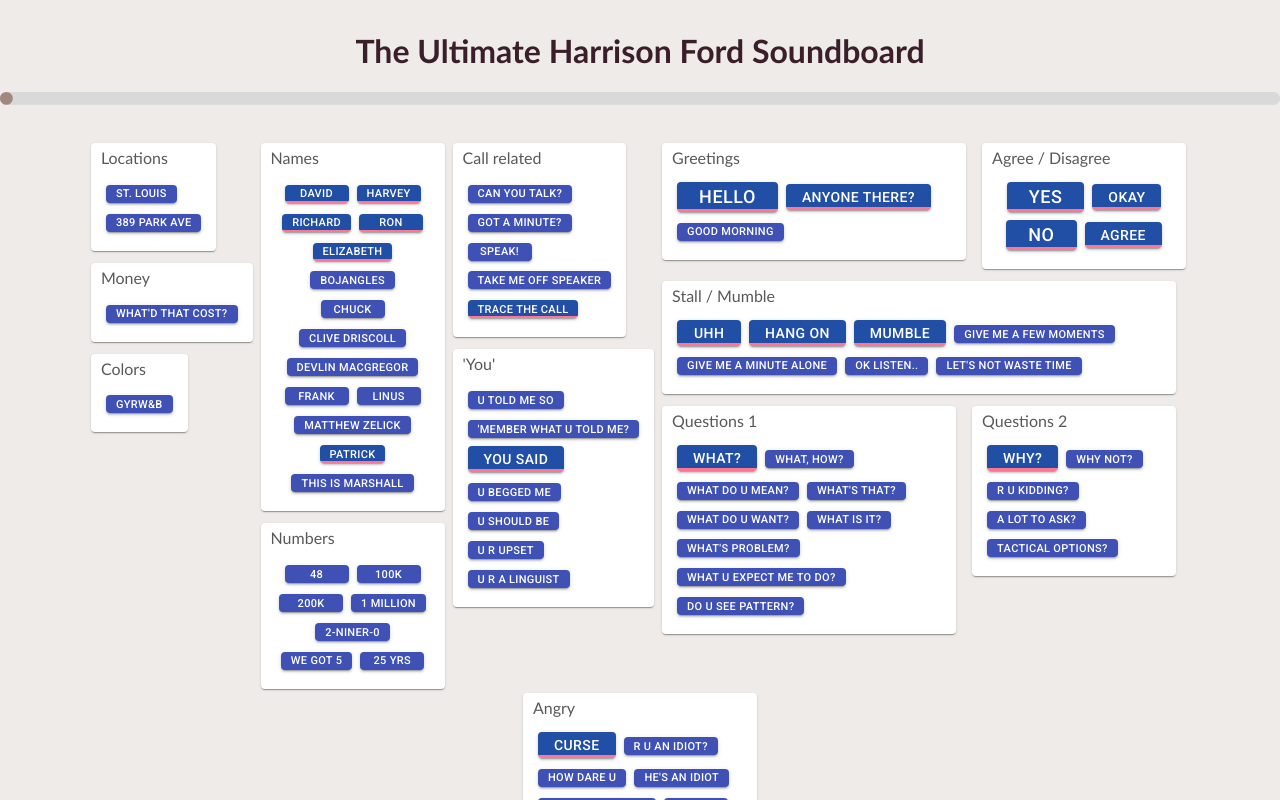
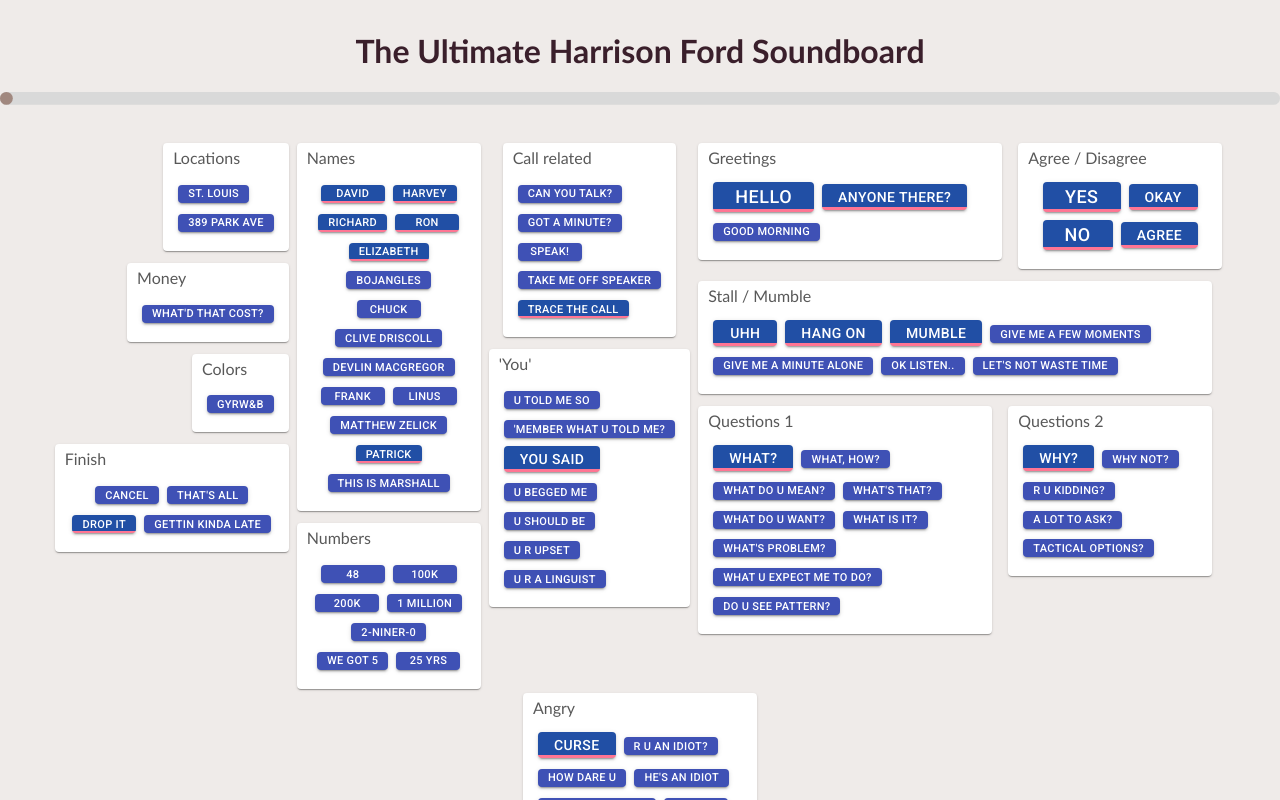
Before and after one commit to adam-j-turner/soundboard, a React (Create React App) app: page / in a window 1280 px wide. Shown: the top 800 px of the page. Built offline with nearby package versions, Linux system fonts and the light colour scheme.

Commit message:
Add 'finish' clip panel.

```diff
--- a/src/App.js
+++ b/src/App.js
@@ -139,7 +139,7 @@
           spacing={1}
         >
           {/* Column 1 */}
-          <PanelColumn>
+          <PanelColumn alignItems='flex-end'>
             <ButtonPanel title='Locations' direction='column' alignItems='flex-start'>
               <SoundButton
                 text='St. Louis' size='small'
@@ -164,9 +164,40 @@
             </ButtonPanel>
             <ButtonPanel title='Colors' direction='column' alignItems='flex-start'>
               <SoundButton
-                text="GYRW&B" size='small'
-                description="Green, Yellow, Red White & Blue"
+                text='GYRW&B' size='small'
+                description='Green, Yellow, Red White & Blue'
                 audioPath='colors/colors.mp3'
+                onClick={this.handleSoundButtonClick}
+              />
+            </ButtonPanel>
+            <ButtonPanel title='Finish' direction='row' alignItems='flex-start' maxWidth='250px'>
+              <SoundButton
+                text='Cancel' size='small'
+                description='Cancel whatever I had.'
+                audioPath='finish/cancel_whatever.mp3'
+                onClick={this.handleSoundButtonClick}
+              />
+              <SoundButton
+                text="That's all" size='small'
+                description="That's all"
+                audioPath='finish/thats_all.mp3'
+                onClick={this.handleSoundButtonClick}
+              />
+              <MultiButton
+                text='Drop it' size='small'
+                options = {[
+                  {text: "..It's policy", description: "Drop it, it's policy.",
+                    audioPath: 'finish/drop_it_its_policy.mp3', default: true},
+                  {text: '..or find yourself a ride', description: 'Drop it or find yourself a ride home',
+                    audioPath: 'names/drop_it_or_find_yourself_a_ride.mp3'}
+                ]}
+                onMouseUp={this.handleSoundButtonClick}
+                ref={(mb) => this.multiButtons.push(mb)}
+              />
+              <SoundButton
+                text="Gettin kinda late" size='small'
+                description="It's gettin kinda late, I think I'll sleep out here"
+                audioPath='finish/gettin_kinda_late.mp3'
                 onClick={this.handleSoundButtonClick}
               />
             </ButtonPanel>
@@ -337,7 +368,7 @@
           </PanelColumn>
 
           {/* Column 3 */}
-          <PanelColumn>
+          <PanelColumn alignItems='center'>
             <ButtonPanel title='Call related' direction='column' alignItems='flex-start'>
               <SoundButton
                 text='Can you talk?' size='small'
```
Also changed, not shown: 1 other file (tests, documents, lock files or other folders).
